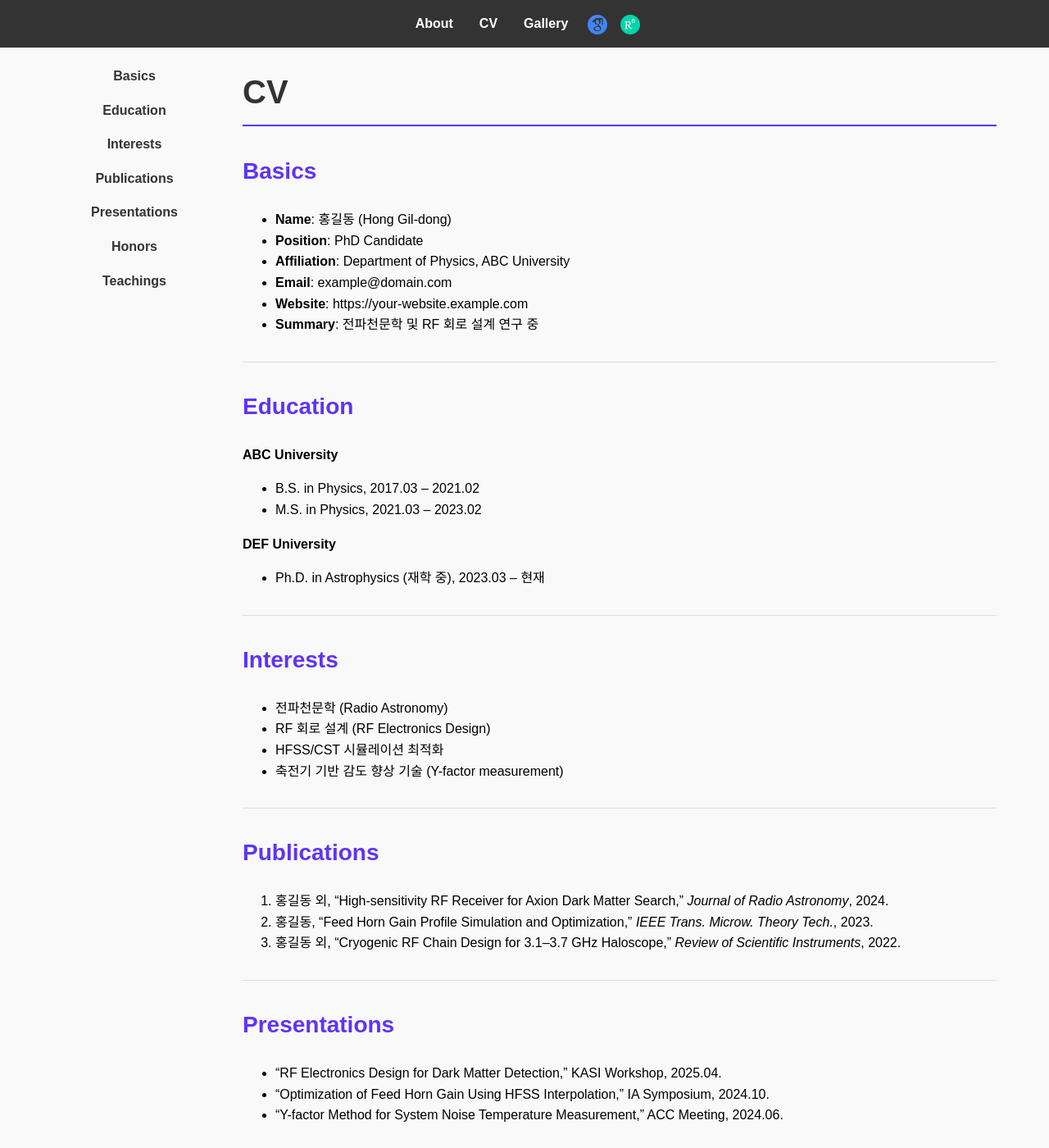
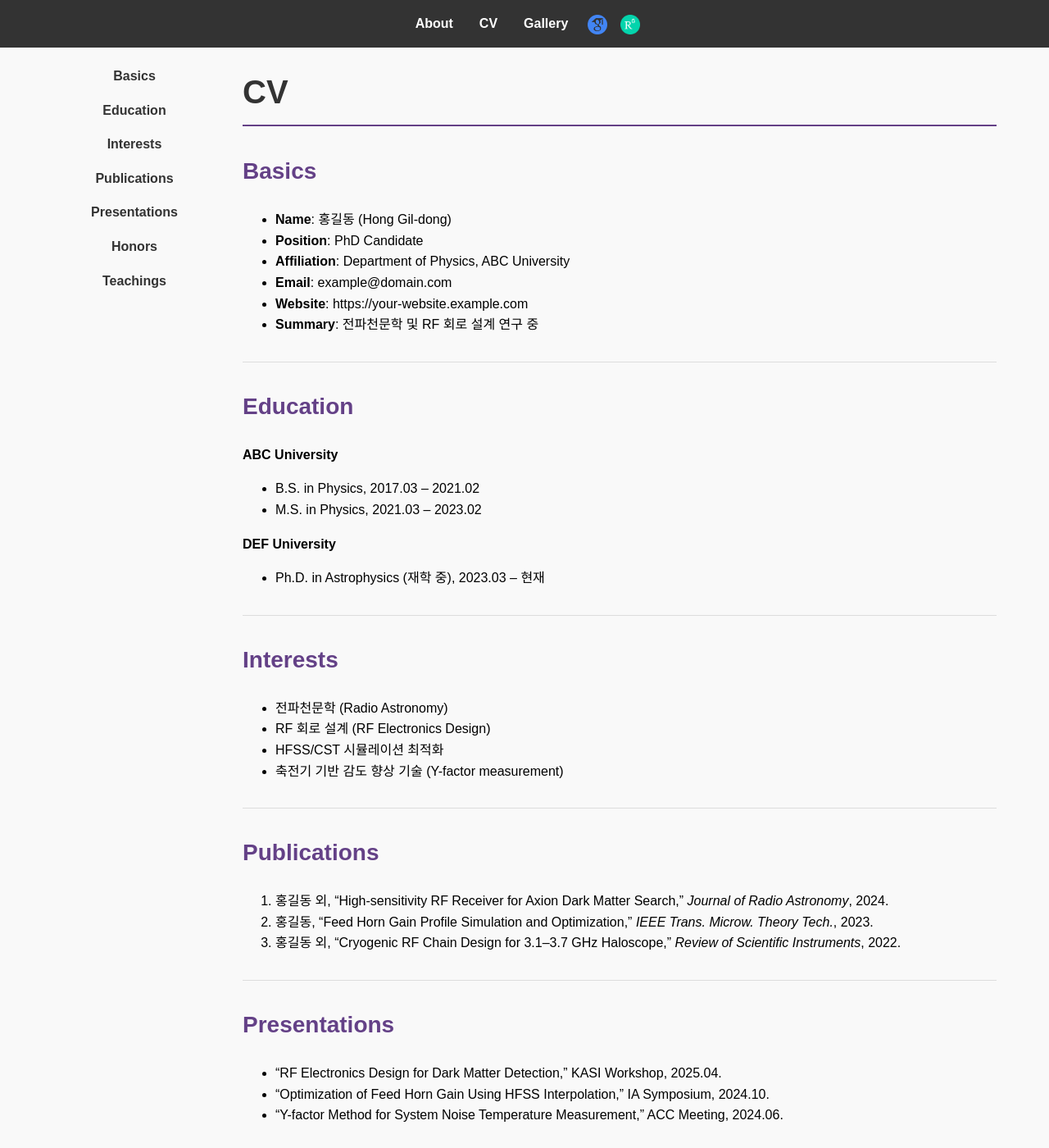
Before and after one commit to minsu-ko/minsu-ko.github.io, a Jekyll site: the page built from cv.md, in a window 1280 px wide and 1400 px high. Shown: the whole window at 82% size. Built offline with Jekyll 4.4.1, drawn with Linux system fonts in a browser that asks for light colours.

Commit message:
change color

```diff
--- a/assets/css/style.css
+++ b/assets/css/style.css
@@ -179,7 +179,7 @@ footer {
 }
 
 .sidebar nav ul li a:hover {
-  color: #5e34f5 !important; /* 보라색 강조 */
+  color: rgb(100, 65, 135) !important; /* 보라색 강조 */
 }
 
 .cv-content {
@@ -191,14 +191,14 @@ footer {
   margin-top: 0;
   font-size: 2.5rem;
   color: #333;
-  border-bottom: 2px solid #5e34f5;
+  border-bottom: 2px solid rgb(100, 65, 135);
   padding-bottom: 0.5rem;
 }
 
 .cv-content h2 {
   margin-top: 2rem;
   font-size: 1.75rem;
-  color: #5e34f5;
+  color: rgb(100, 65, 135);
 }
 
 .cv-content ul,
```
Also changed, not shown: gallery.md (+2 -0 lines).
